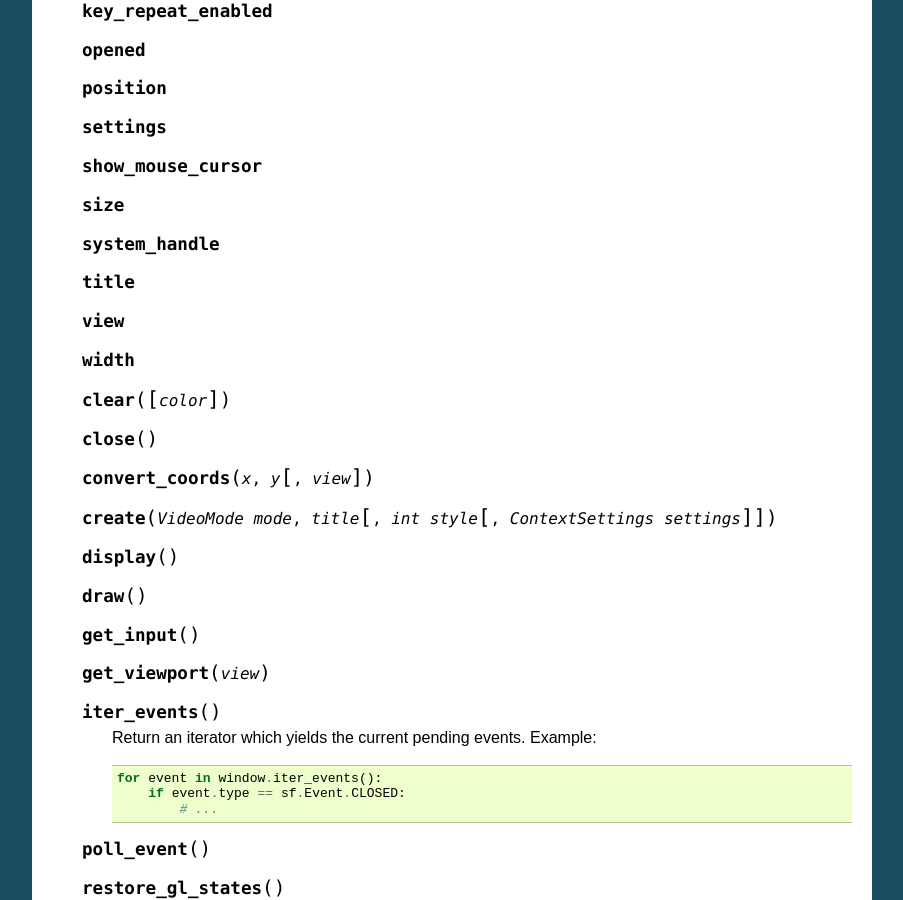
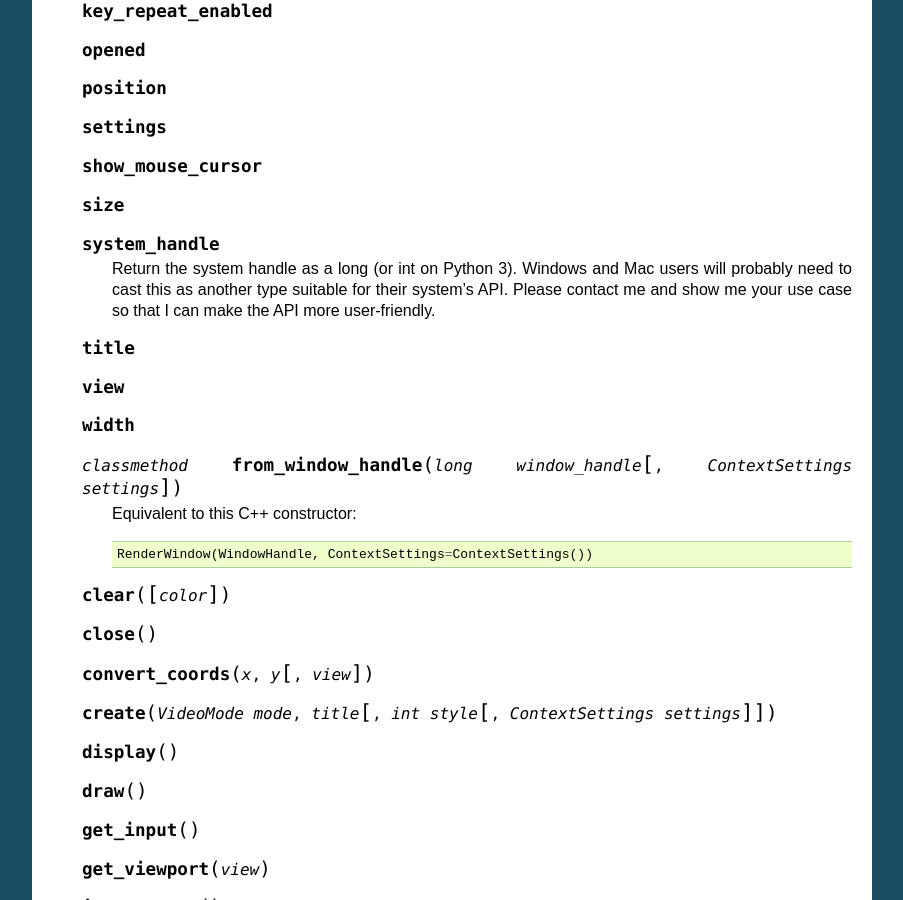
Before and after one commit to intjelic/python-sfml, a Sphinx documentation site: the page built from doc/sphinx/source/graphics.rst, in a window 1280 px wide and 900 px high, scrolled down 7645 px. Shown: the whole window, without its empty margins (198-1101 px from the left). Built offline with Sphinx 7.4.7, drawn with Linux system fonts in a browser that asks for light colours; some of the changed text lies outside the part shown.

Commit message:
Added support for the WindowHandle class.
Currently handles have long type, I will add support for
system-specific types if needed.

```diff
--- a/doc/sphinx/source/graphics.rst
+++ b/doc/sphinx/source/graphics.rst
@@ -369,9 +369,22 @@ Windowing
    .. attribute:: show_mouse_cursor
    .. attribute:: size
    .. attribute:: system_handle
+
+      Return the system handle as a long (or int on Python 3). Windows
+      and Mac users will probably need to cast this as another type
+      suitable for their system's API. Please contact me and show me
+      your use case so that I can make the API more user-friendly.
+
    .. attribute:: title
    .. attribute:: view
    .. attribute:: width
+
+   .. classmethod:: from_window_handle(long window_handle\
+                                       [, ContextSettings settings])
+
+      Equivalent to this C++ constructor::
+
+         RenderWindow(WindowHandle, ContextSettings=ContextSettings())
 
    .. method:: clear([color])
    .. method:: close()
```
Also changed, not shown: 2 other files.
